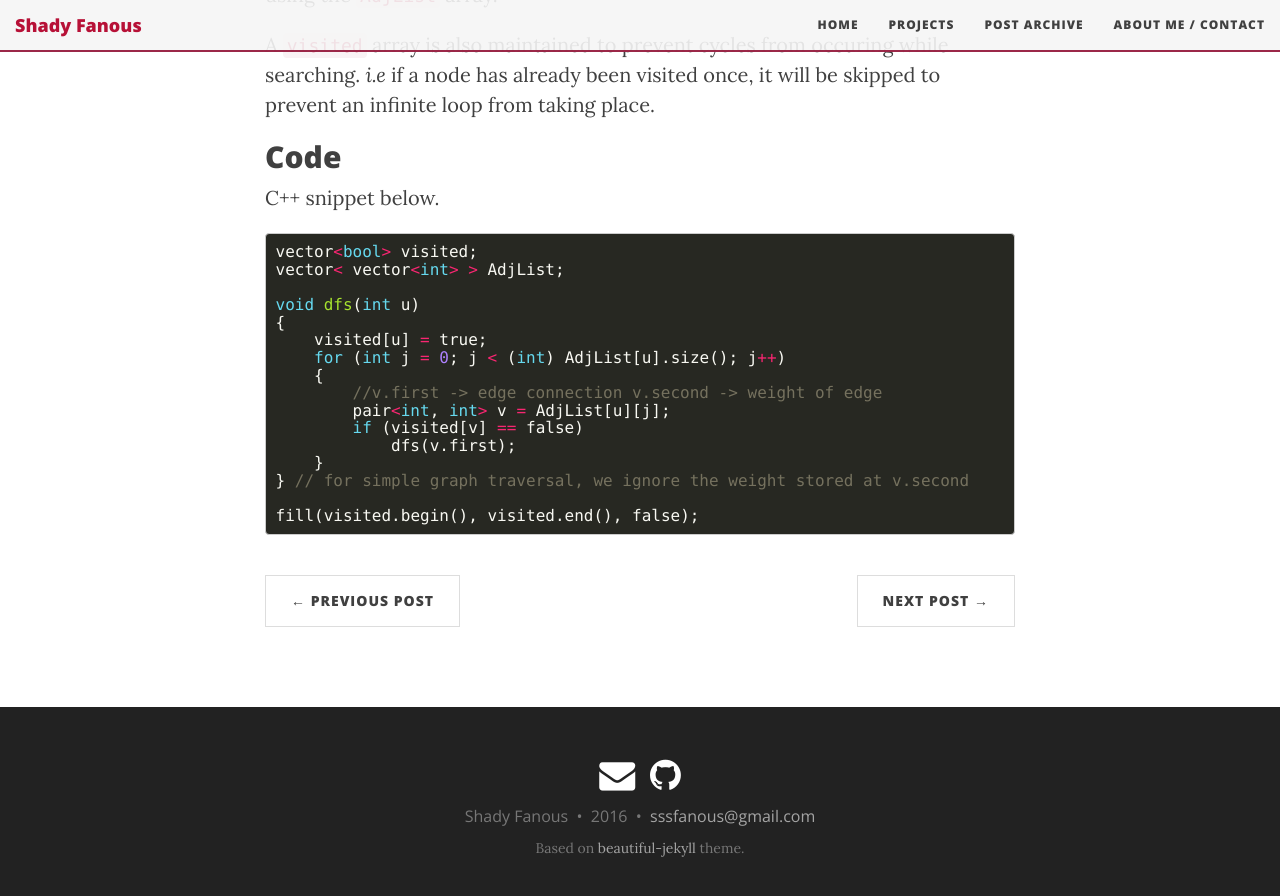
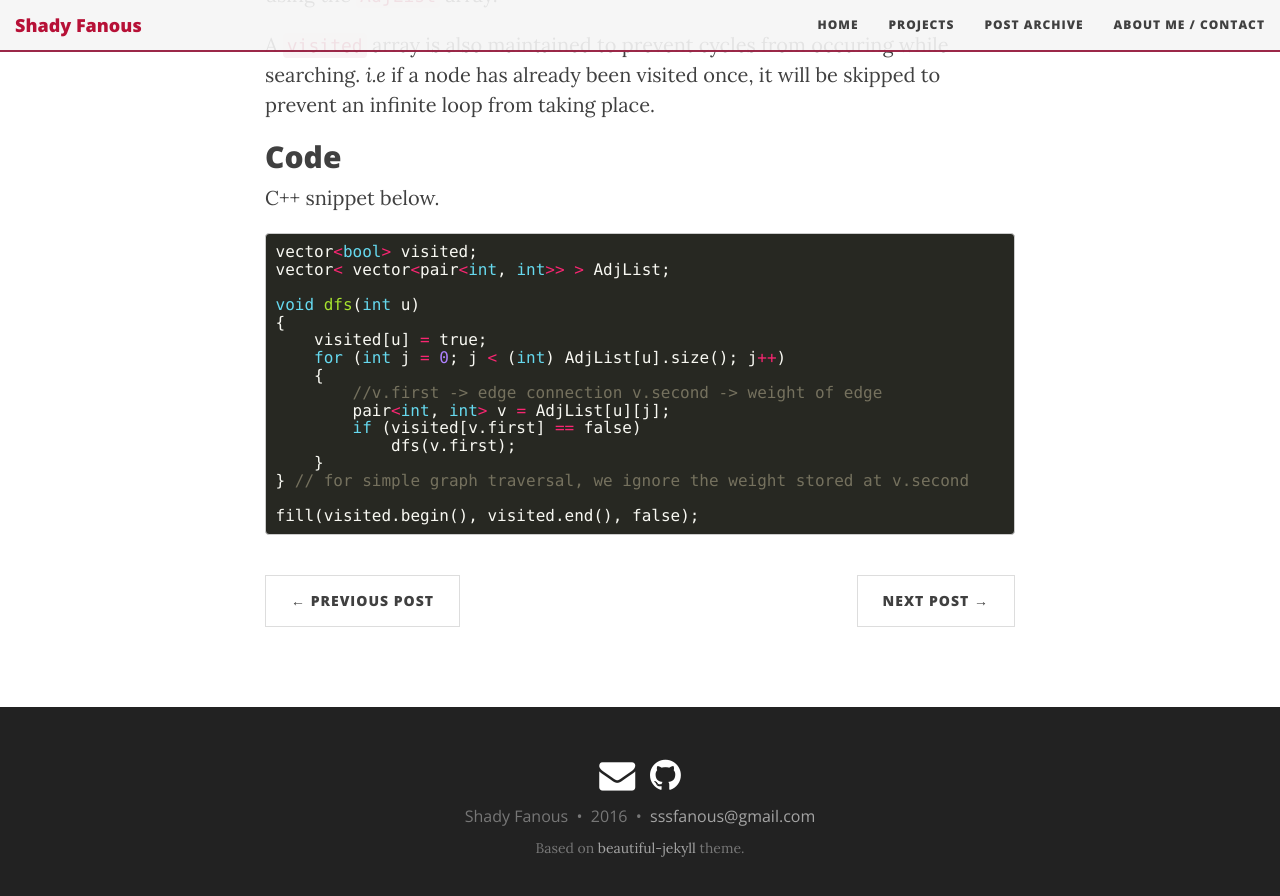
Before and after one commit to ShadyF/shadyf.github.io, a Jekyll site: the page built from _posts/Notes/2016-07-16-depth-first-search.md, in a window 1280 px wide and 900 px high, scrolled down 535 px. Shown: the top 896 px of the window. Built offline with Jekyll 4.4.1, drawn with Linux system fonts in a browser that asks for light colours; nearby versions of some CDN libraries; formulas are drawn with MathJax 3; comment, search, counter and statistics services are not loaded.

Commit message:
Fixed code in DFS post

```diff
--- a/_posts/Notes/2016-07-16-depth-first-search.md
+++ b/_posts/Notes/2016-07-16-depth-first-search.md
@@ -24,7 +24,7 @@ loop from taking place.
 C++ snippet below.
 {% highlight C++ %}
 vector<bool> visited;
-vector< vector<int> > AdjList;
+vector< vector<pair<int, int>> > AdjList;
 
 void dfs(int u)
 {
@@ -33,7 +33,7 @@ void dfs(int u)
     {
         //v.first -> edge connection v.second -> weight of edge
         pair<int, int> v = AdjList[u][j];
-        if (visited[v] == false)
+        if (visited[v.first] == false)
             dfs(v.first);
     }
 } // for simple graph traversal, we ignore the weight stored at v.second
```
